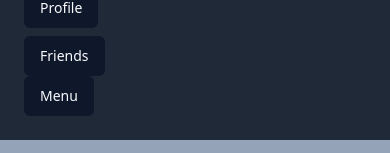
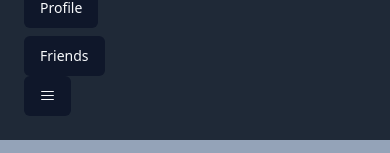
Before and after one commit to NaughtyDog6000/CompsciTDWebsite, a React (Vite) app: page / in a window 390 px wide. Shown: the part 437-590 px from the top of the page. Built offline with nearby package versions, Linux system fonts and the light colour scheme.

Commit message:
hamburger menu now has different content depending on signed in status

```diff
--- a/src/Pages/HomePage.tsx
+++ b/src/Pages/HomePage.tsx
@@ -13,7 +13,12 @@ export default function HomePage() {
         <title>Home</title>
       </Helmet>
 
-      <NavBar SetSignoutDialog={SetSignoutDialogOpen} />
+      <NavBar
+        IsSignedIn={true}
+        IsAdmin={false}
+        IsDevmode={false}
+        SetSignoutDialog={SetSignoutDialogOpen}
+      />
 
       <SignoutDialog open={SignoutDialogOpen} setOpen={SetSignoutDialogOpen} />
 
--- a/src/components/NavBar.tsx
+++ b/src/components/NavBar.tsx
@@ -1,20 +1,26 @@
 import { Link, useNavigate } from "react-router-dom";
+import { HamburgerMenuIcon } from "@radix-ui/react-icons";
 import {
   DropdownMenu,
   DropdownMenuContent,
   DropdownMenuItem,
   DropdownMenuLabel,
   DropdownMenuSeparator,
-  DropdownMenuTrigger
+  DropdownMenuTrigger,
 } from "@/components/ui/dropdown-menu";
 import { Button } from "@/components/ui/button";
 
-export function NavBar(
-  IsSignedIn: boolean = false,
-  IsAdmin: boolean = false,
-  IsDevmode: boolean = false,
-  SetSignoutDialog: any
-): JSX.Element {
+export function NavBar({
+  IsSignedIn = false,
+  IsAdmin = false,
+  IsDevmode = false,
+  SetSignoutDialog,
+}: {
+  IsSignedIn: boolean;
+  IsAdmin: boolean;
+  IsDevmode: boolean;
+  SetSignoutDialog: any;
+}): JSX.Element {
   const navigate = useNavigate();
 
   // these links will always be in the NavBar regardless of user state
@@ -45,11 +51,8 @@ export function NavBar(
 
   return (
     <>
-      <nav className="flex flex-col items-stretch justify-evenly bg-gray-800 p-6 md:h-16 md:flex-row md:p-1 ">
-        <img
-          src="../../src/assets/react.svg"
-          className="w-screen md:w-auto"
-        />
+      <nav className="flex flex-col items-stretch justify-evenly bg-gray-800 p-6 md:h-12 md:flex-row md:p-1 ">
+        <img src="../../src/assets/react.svg" className="w-screen md:w-auto" />
 
         <ul className="flex grow flex-col items-center justify-start gap-2 md:flex-row md:justify-evenly">
           {Links.map((link, index) => (
@@ -62,18 +65,19 @@ export function NavBar(
         </ul>
 
         {/* the right side profile and settings dropdown */}
-        <div className="flex items-center h-full w-full md:w-auto">
+        <div className="flex items-center h-full w-full md:w-auto pr-2">
           <DropdownMenu>
-            <DropdownMenuTrigger asChild><Button variant={"default"}>Menu</Button></DropdownMenuTrigger>
+            <DropdownMenuTrigger asChild>
+              <Button variant={"default"}>
+                <HamburgerMenuIcon />
+              </Button>
+            </DropdownMenuTrigger>
             <DropdownMenuContent>
-              <DropdownMenuLabel>Menu</DropdownMenuLabel>
-              <DropdownMenuSeparator />
-              <DropdownMenuItem onSelect={() => {navigate("/Profile")}}>Profile</DropdownMenuItem>
-              <DropdownMenuItem>Friends</DropdownMenuItem>
-              <DropdownMenuItem>Settings</DropdownMenuItem>
-              <DropdownMenuSeparator />
-              <DropdownMenuItem onSelect={() => {SetSignoutDialog(true)}}><span className="font-bold">Signout</span></DropdownMenuItem>
-
+              <HamburgerMenuContent
+                IsSignedIn={IsSignedIn}
+                navigate={navigate}
+                SetSignoutDialog={SetSignoutDialog}
+              />
             </DropdownMenuContent>
           </DropdownMenu>
         </div>
@@ -81,3 +85,41 @@ export function NavBar(
     </>
   );
 }
+
+function HamburgerMenuContent({
+  IsSignedIn,
+  navigate,
+  SetSignoutDialog,
+}: {
+  IsSignedIn: boolean;
+  navigate: any;
+  SetSignoutDialog: any;
+}): JSX.Element {
+  if (IsSignedIn)
+    return (
+      <>
+        <DropdownMenuLabel>Menu</DropdownMenuLabel>
+        <DropdownMenuSeparator />
+        {/* conditionally add the menu items for signed in or signout views */}
+        <DropdownMenuItem
+          onSelect={() => {
+            navigate("/Profile");
+          }}
+        >
+          Profile
+        </DropdownMenuItem>
+        <DropdownMenuItem>Friends</DropdownMenuItem>
+        <DropdownMenuItem>Settings</DropdownMenuItem>
+        <DropdownMenuSeparator />
+        <DropdownMenuItem
+          onSelect={() => {
+            SetSignoutDialog(true);
+          }}
+        >
+          <span className="font-bold">Signout</span>
+        </DropdownMenuItem>
+      </>
+    );
+
+  return <></>;
+}
```
